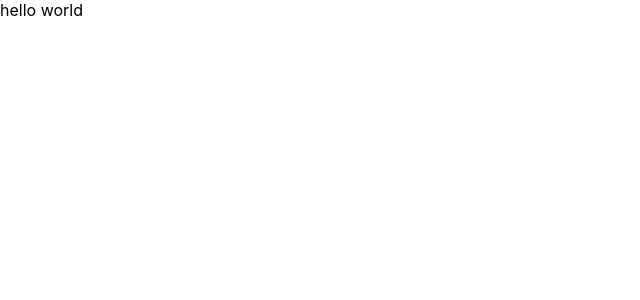
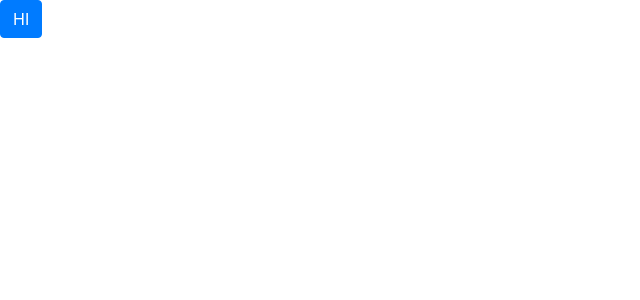
Before and after one commit to killcodeX/time-tracking-app, a React (Create React App) app: page / in a window 1280 px wide. Shown: the top 300 px of the page, without its empty margins (0-640 px from the left). Built offline with nearby package versions, Linux system fonts and the light colour scheme.

Commit message:
added bootstrap

```diff
--- a/public/index.html
+++ b/public/index.html
@@ -24,7 +24,9 @@
       work correctly both with client-side routing and a non-root public URL.
       Learn how to configure a non-root public URL by running `npm run build`.
     -->
-    <title>React App</title>
+    <!-- bootsrap -->
+    <link rel="stylesheet" href="https://cdn.jsdelivr.net/npm/bootstrap@4.5.3/dist/css/bootstrap.min.css" integrity="sha384-TX8t27EcRE3e/ihU7zmQxVncDAy5uIKz4rEkgIXeMed4M0jlfIDPvg6uqKI2xXr2" crossorigin="anonymous">
+    <title>Time Tracking App</title>
   </head>
   <body>
     <noscript>You need to enable JavaScript to run this app.</noscript>
--- a/src/App.js
+++ b/src/App.js
@@ -3,7 +3,7 @@
 function App() {
   return (
     <div className="App">
-      hello world
+      <button className='btn btn-primary'>HI</button>
     </div>
   );
 }
```
Also changed, not shown: 1 other file (tests, documents, lock files or other folders).
